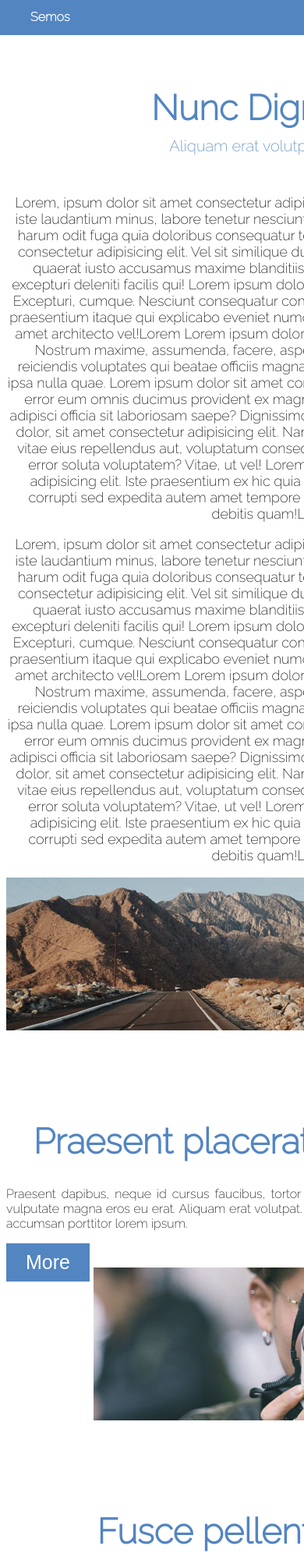
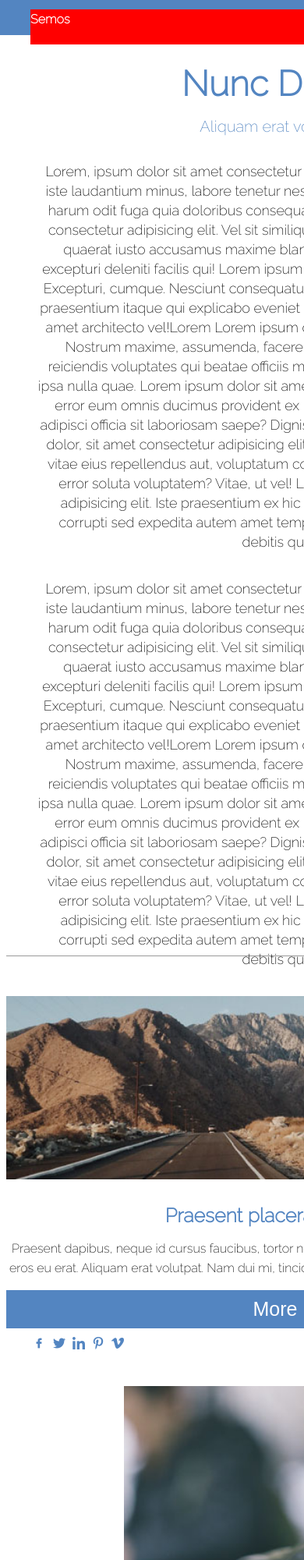
Before and after one commit to nnakovskidesigner/Landing-Page-with-HTML-and-CSS-Final-Project, a plain HTML site: page generic.html in a window 390 px wide. Shown: the top 2000 px of the page at 78% size. Drawn offline with Linux system fonts and the light colour scheme.

```diff
--- a/generic.css
+++ b/generic.css
@@ -1,7 +1,9 @@
 body {
   font-family: "Raleway";
+  line-height: 25px;
 }
 .topbar {
+  z-index: 100;
   width: 100%;
   height: 45px;
   background-color: #5385c1;
@@ -51,15 +53,15 @@ body {
 .entirepagesection h1 {
   text-align: center;
   color: #5385c1;
-  padding-top: 80px;
+  /* padding-top: 80px; */
   font-size: 45px;
 }
 .aliquam {
   text-align: center;
   color: #5385c1;
-  margin-top: -20px;
+  margin-top: 10px;
   font-size: 20px;
-  padding-bottom: 80px;
+  padding-bottom: 12px;
 }
 .twotextparagraphs {
   text-align: left;
@@ -104,7 +106,7 @@ body {
   margin: 0 auto;
   /* background-color: aqua; */
   border-top: 1px solid #9a9a9a;
-  margin-top: 170px;
+  margin-top: 95px;
   padding-top: 50px;
   padding-bottom: 50px;
 }
@@ -125,87 +127,106 @@ body {
 
 
 .hamburgermenuimg {
-  float: right;
+  width: 30px;
+  float: left;
   position: absolute;
   margin: 0;
   display: none;
   /* border: 1px solid black; */
 }
-
+.hideburgermenu {
+  display: none;
+}
 
 
 
 
 @media (max-width: 768px) {
-  .entirepagesection h1 {
-    text-align: center;
-    color: #5385c1;
-    padding-top: 82px;
-    font-size: 45px;
-  }
-  .aliquam {
-    text-align: center;
-    color: #5385c1;
-    margin-top: -20px;
-    font-size: 20px;
-    padding-bottom: 30px;
-  }
   .topbar {
     width: 768px;
-    height: 45px;
-    /* background-color: #5385c1; */
-    /* float: left; */
-
-    position: fixed;
-    top: 0;
-    left: 0;
-    right: 0;
+  }
+  .hide {
+    display: none;
   }
   .topbaritems {
-    width: 768px;
+    max-width: 690px;
+    background-color: red;
+
+    width: 100%;
   }
   .entirepagesection {
     width: 768px;
+    top: 65px;
+    position: relative;
+    /* text-align: center; */
   }
-  .twotextparagraphs {
+  .firsttextparagraph {
+    width: 690px;
+    margin: 0 auto;
+    text-align: center;
+    margin-bottom: 35px;
+  }
+  .secondtextparagraph {
+    width: 690px;
+    margin: 0 auto;
+    text-align: center;
+    margin-bottom: 35px;
+  }
+  .twoimages {
+    /* margin: 0 auto; */
+    /* display: block; */
+    /* width: 768px; */
+    /* background-color: #5385c1; */
+  }
+  .image-1 {
+    margin: 0 auto;
+    width: 690px;
+    /* background-color: violet; */
+    display: block;
+    margin: 0 auto;
+    width: 690px;
+    position: relative;
+  }
+  .image-1 img{
+    width: 690px;
+  }
+  .image-1 h1{
+    padding-top: 10px;
+    width: 690px;
     text-align: center;
   }
-  .hide{
-    display: none;
+  .image-1 p{
+    width: 690px;
+    text-align: center;
+  }
+  .image-1 button{
+    width: 690px;
   }
 
-
-
-
-
-
-
-
-  .topbaritems {
-    width: 690px;
-    background-color: ;
-  }
-  .entirepagesection {
+  .image-2 {
+    /* position: relative;
+    border: 10px solid black; */
+    display: block;
+    background-color: thistle;
+    display: block;
+    margin: 0 auto;
     width: 690px;
   }
-  .footer {
-    width: 1280px;
-    margin: 0 auto;
-    /* background-color: aqua; */
-    border-top: 1px solid #9a9a9a;
-    margin-top: 170px;
-    padding-top: 50px;
-    padding-bottom: 50px;
-    /* display: block; */
+  .image-2 img{
+    width: 690px;
   }
-
-  .hamburgermenuimg {
-    display: block;
-    border: 5px solid black;
-    float: right;
-    margin-left: 50px;
+  .image-2 h1{
+    padding-top: 10px;
+    width: 690px;
+    text-align: center;
   }
-
+  .image-2 p{
+    width: 690px;
+    text-align: center;
+  }
+  .image-2 button{
+    width: 690px;
+  }
 }
 
 /* Medium devices (tablets, 768px and up) */
--- a/generic.html
+++ b/generic.html
@@ -24,9 +24,10 @@
           <a class="hide" href="/index.html">Home</a>
           <a class="hide" href="/generic.html" class="paddinglinkleft">Generic</a>
           <a class="hide" href="/elements.html" class="paddinglinkleft">Elements</a>
+          <img class="hamburgermenuimg paddinglinkleft hideburgermenu" src="/menu.png" alt="hamburgermenuontheright">
 
 
-          <img class="hamburgermenuimg" src="/menu.png" alt="hamburgermenuontheright">
+
 
           </div>
 
@@ -39,7 +40,7 @@
       <h1>Nunc Dignissim</h1>
       <p class="aliquam">Aliquam erat volutpat nam dui</p>
 
-      <p class="twotextparagraphs">
+      <p class="twotextparagraphs firsttextparagraph">
         Lorem, ipsum dolor sit amet consectetur adipisicing elit. Minima eos
         nobis aperiam iste laudantium minus, labore tenetur nesciunt. Nostrum
         quasi dolore nulla placeat harum odit fuga quia doloribus consequatur
@@ -64,7 +65,7 @@
         inventore, excepturi corrupti sed expedita autem amet tempore ipsum,
         minus cum eos laudantium debitis quam!Lorem
       </p>
-      <p class="twotextparagraphs">
+      <p class="twotextparagraphs secondtextparagraph">
         Lorem, ipsum dolor sit amet consectetur adipisicing elit. Minima eos
         nobis aperiam iste laudantium minus, labore tenetur nesciunt. Nostrum
         quasi dolore nulla placeat harum odit fuga quia doloribus consequatur
@@ -102,6 +103,8 @@
           <button class="buttonfornunc">More</button>
         </div>
       </div>
+
+
       <div class="image-2">
         <div class="twoimages floatrightp">
           <img src="/images/pic02.jpg" alt="desert" />
```
